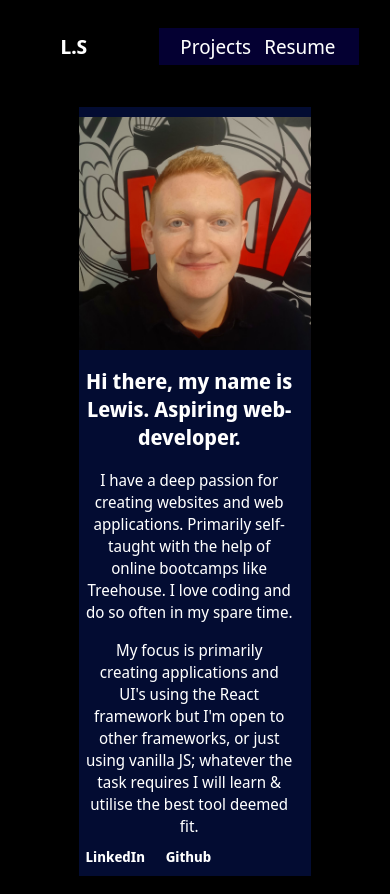
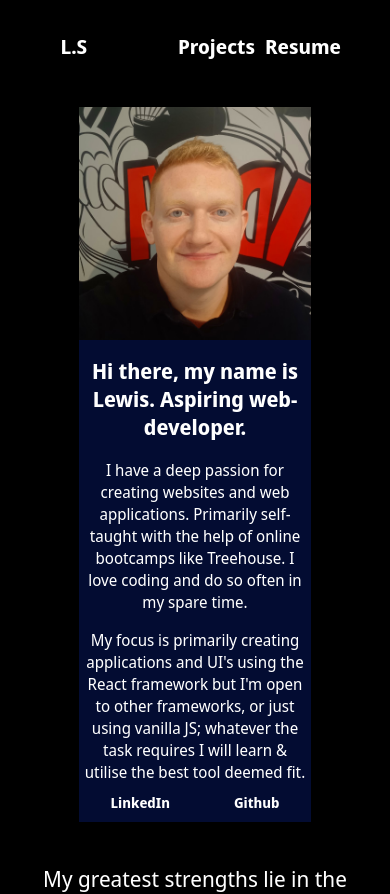
Before and after one commit to SheeranJL/my_website, a React (Create React App) app: page / in a window 390 px wide. Shown: the top 894 px of the page. Built offline with nearby package versions, Linux system fonts and the light colour scheme.

Commit message:
general implements and minor changes to layout

```diff
--- a/package.json
+++ b/package.json
@@ -2,7 +2,7 @@
   "name": "my_website",
   "version": "0.1.0",
   "private": true,
-  "homepage": "https://sheeranjl.github.io/my_website",
+  "homepage": "https://sheeran.me",
   "dependencies": {
     "@testing-library/jest-dom": "^5.16.1",
     "@testing-library/react": "^12.1.2",
--- a/public/index.html
+++ b/public/index.html
@@ -2,43 +2,24 @@
 <html lang="en">
   <head>
     <meta charset="utf-8" />
-    <link rel="icon" href="%PUBLIC_URL%/favicon.ico" />
+    <link rel="icon" href="%PUBLIC_URL%/mylogo.png" />
     <meta name="viewport" content="width=device-width, initial-scale=1" />
     <meta name="theme-color" content="#000000" />
     <meta
-      name="description"
-      content="Web site created using create-react-app"
+      name="Lewis Sheeran"
+      content="Personal website for Lewis Sheeran"
     />
     <link rel="preconnect" href="https://fonts.googleapis.com">
     <link rel="preconnect" href="https://fonts.gstatic.com" crossorigin>
-    <link href="https://fonts.googleapis.com/css2?family=Noto+Sans+Display:wght@200&family=Noto+Serif&display=swap" rel="stylesheet">    <!--
-      manifest.json provides metadata used when your web app is installed on a
-      user's mobile device or desktop. See https://developers.google.com/web/fundamentals/web-app-manifest/
-    -->
+    <link href="https://fonts.googleapis.com/css2?family=Noto+Sans+Display:wght@200&family=Noto+Serif&display=swap" rel="stylesheet">
+
     <link rel="manifest" href="%PUBLIC_URL%/manifest.json" />
-    <!--
-      Notice the use of %PUBLIC_URL% in the tags above.
-      It will be replaced with the URL of the `public` folder during the build.
-      Only files inside the `public` folder can be referenced from the HTML.
 
-      Unlike "/favicon.ico" or "favicon.ico", "%PUBLIC_URL%/favicon.ico" will
-      work correctly both with client-side routing and a non-root public URL.
-      Learn how to configure a non-root public URL by running `npm run build`.
-    -->
-    <title>React App</title>
+    <title>Lewis Sheeran</title>
   </head>
   <body>
     <noscript>You need to enable JavaScript to run this app.</noscript>
     <div id="root"></div>
-    <!--
-      This HTML file is a template.
-      If you open it directly in the browser, you will see an empty page.
 
-      You can add webfonts, meta tags, or analytics to this file.
-      The build step will place the bundled scripts into the <body> tag.
-
-      To begin the development, run `npm start` or `yarn start`.
-      To create a production bundle, use `npm run build` or `yarn build`.
-    -->
   </body>
 </html>
--- a/src/app.scss
+++ b/src/app.scss
@@ -2,7 +2,7 @@
   margin: 0 15%;
   border: 1px solid black;
   height: auto;
-  border-radius: 3%;
+  border-radius: 30px;
   background-color: black;
 
   .modal-container {
--- a/src/components/header/header.js
+++ b/src/components/header/header.js
@@ -13,7 +13,7 @@ const Header = ({toggle}) => {
         {
           location.pathname === '/' ? <Link to='/projects' className='header-item'>Projects</Link> : <Link to='/' className='header-item'>Home</Link>
         }
-        <a className='header-item' href='https://siasky.net/dAA7ZEDV5wU_T6AuzHnShU4D0K85_C6HD3r90TKs_OU5tg'>Resume</a>
+        <a className='header-item resume' href='https://siasky.net/dAA7ZEDV5wU_T6AuzHnShU4D0K85_C6HD3r90TKs_OU5tg'>Resume</a>
       </div>
     </ul>
   )
--- a/src/components/header/header.scss
+++ b/src/components/header/header.scss
@@ -21,26 +21,46 @@
 
   .right-side-header {
     display: flex;
-    justify-content: center;
-    width: 200px;
-    margin-right:3.3%;
-    background-color: rgba(23, 0, 250, 0.2);
+    justify-content: space-around;
+    width: 300px;
+    margin-right: 3.3%;
+    background-color: rgba(255 ,255, 0, 0.09);
+    //border-bottom: 4px solid rgba(255 ,255, 0, 0.5);
+
 
     .header-item {
       margin: 5px;
       color: white;
+      font-weight: bold;
       font-size: 20px;
-      margin-right: 4%;
+
       text-decoration: none;
       cursor: pointer;
 
       &:hover {
         color: yellow;
       }
+    }
   }
+}
+
+@media screen and (max-width: 470px) {
+
+  .header-container {
+
+    .right-side-header {
+      display: flex;
+      justify-content: center;
+      width: 200px;
+      margin-right: 3.3%;
+      background-color: black;
+      border: none;
+
+      .header-item {
+
+      }
+    }
 
   }
 
-
-
 }
--- a/src/components/profile/picture-and-blurb/picture-and-blurb.scss
+++ b/src/components/profile/picture-and-blurb/picture-and-blurb.scss
@@ -42,7 +42,6 @@
 .line {
     background: linear-gradient(0deg, red, blue);
     background-size: 400% 400%;
-
     -webkit-animation: AnimationName 1s ease infinite;
     -moz-animation: AnimationName 1s ease infinite;
     animation: AnimationName 3s ease infinite;
@@ -100,7 +99,6 @@
       margin: auto;
       width: 100%;
 
-
       img {
         margin-top: 10px;
         width: 100%;
@@ -113,22 +111,40 @@
 
 @media screen and (max-width: 1654px) {
   .profile-container {
-
     .profile-blurb {
       font-size: 14px;
     }
-
   }
-
 }
 
 @media screen and (min-width: 1850px) {
   .profile-container {
-
     .profile-blurb {
       font-size: 18px;
     }
+  }
+}
 
+@media screen and (max-width: 522px) {
+  .profile-container {
+    .picture-container {
+      img {
+        margin-top: 0px;
+      }
+    }
   }
+}
 
+
+@media screen and (max-width: 1270px) {
+  .profile-container {
+    .profile-blurb {
+      margin-left: 0;
+      margin-right: 0;
+      p {
+        margin-left: 3px;
+        margin-right: 3px;
+      }
+    }
+  }
 }
--- a/src/components/profile/socials/socials.scss
+++ b/src/components/profile/socials/socials.scss
@@ -52,3 +52,19 @@
 
   }
 }
+
+@media screen and (max-width: 1270px) {
+
+  .socials-container {
+    width: 100%;
+    justify-content: space-around;
+    text-align: center;
+    align-items: center;
+
+    .header-item {
+      text-align: center;
+      padding: 0;
+    }
+  }
+
+}
--- a/src/components/projects/projects.js
+++ b/src/components/projects/projects.js
@@ -51,7 +51,7 @@ const Projects = () => {
 
       <div className='project-page-blurb'>
         <h2>Projects</h2>
-        <h3>Here's a collection of projects I have worked on so far. Click title to view live site.</h3>
+        <h3>Some projects i've made include those below. Click for live site.</h3>
       </div>
 
 
--- a/src/components/skills/skills.scss
+++ b/src/components/skills/skills.scss
@@ -5,7 +5,7 @@
 
   .skills-page-blurb {
     color: white;
-    font-size: 24px;
+    font-size: 22px;
     text-align: center;
     margin-bottom: 40px;
   }
@@ -32,7 +32,7 @@
 
     .skills-page-blurb {
       color: white;
-      font-size: 24px;
+      font-size: 22px;
       text-align: center;
       margin-bottom: 40px;
     }
--- a/src/index.css
+++ b/src/index.css
@@ -1,5 +1,6 @@
 * {
   box-sizing: border-box;
+
 }
 
 body {
```
Also changed, not shown: public/mylogo.png (added).
